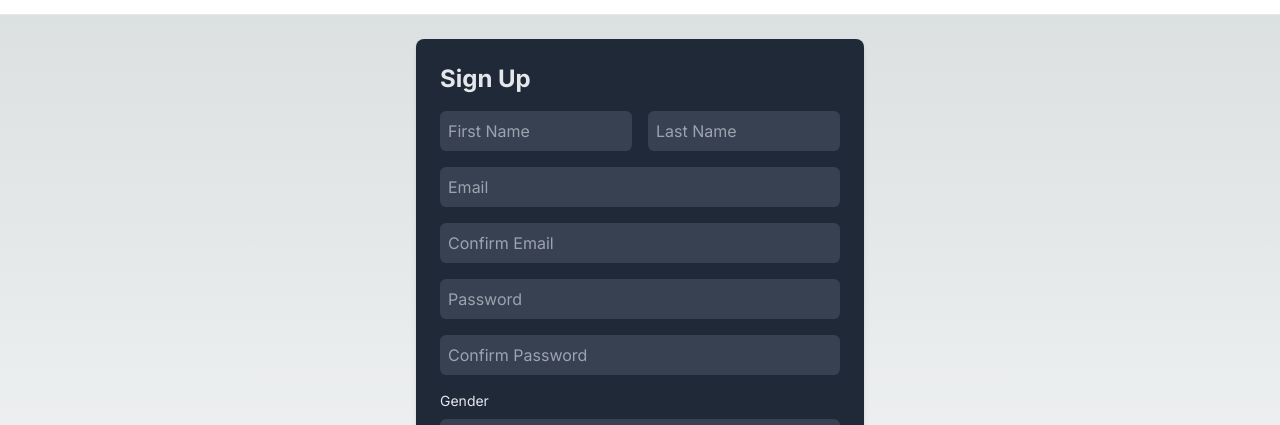
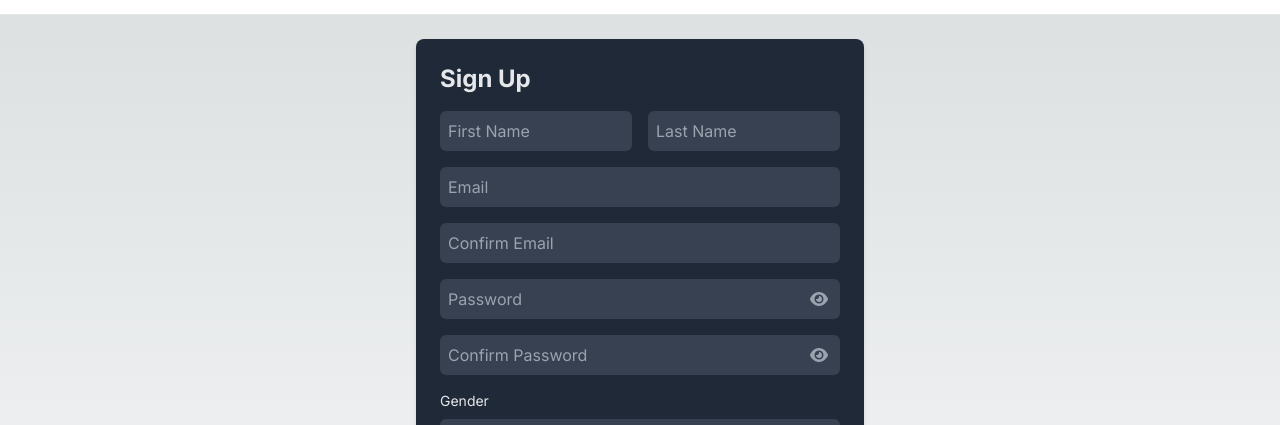
Before and after one commit to Siddharth0101/Ecommerce-Next.js, a Next.js app: page /register in a window 1280 px wide. Shown: the part 142-567 px from the top of the page. Built offline with nearby package versions, Linux system fonts and the light colour scheme.

Commit message:
sign up working

```diff
--- a/package.json
+++ b/package.json
@@ -9,6 +9,8 @@
     "lint": "next lint"
   },
   "dependencies": {
+    "@fortawesome/free-solid-svg-icons": "^6.5.2",
+    "@fortawesome/react-fontawesome": "^0.2.2",
     "@react-three/drei": "^9.107.2",
     "@react-three/fiber": "^8.16.8",
     "animejs": "^3.2.2",
--- a/src/app/(authentication)/register/page.js
+++ b/src/app/(authentication)/register/page.js
@@ -1,10 +1,22 @@
 "use client";
 import Link from "next/link";
-import { useEffect, useState } from "react";
+import { useEffect, useRef, useState } from "react";
 import Loader from "./loading";
+import StackedNotifications from "@/app/components/alert/alert";
+import { FontAwesomeIcon } from "@fortawesome/react-fontawesome";
+import { faEye, faEyeSlash } from "@fortawesome/free-solid-svg-icons";
 
 export default function Register() {
   const [isLoading, setIsLoading] = useState(true);
+  const [notification, setNotification] = useState(null);
+  const [showPassword, setShowPassword] = useState(false);
+  const [showConfirmPassword, setShowConfirmPassword] = useState(false);
+  const firstNameRef = useRef();
+  const lastNameRef = useRef();
+  const emailRef = useRef();
+  const confirmEmailRef = useRef();
+  const passwordRef = useRef();
+  const confirmPassRef = useRef();
 
   useEffect(() => {
     const timer = setTimeout(() => {
@@ -13,80 +25,227 @@ export default function Register() {
     return () => clearTimeout(timer);
   }, []);
 
+  const removeNotif = () => {
+    setNotification(null);
+  };
+
+  const signUpHandler = async (e) => {
+    e.preventDefault();
+    if (firstNameRef.current.value === "") {
+      setNotification({
+        id: Math.random(),
+        text: "First Name is required!",
+      });
+    } else if (lastNameRef.current.value === "") {
+      setNotification({
+        id: Math.random(),
+        text: "Last Name is required!",
+      });
+    } else if (emailRef.current.value === "") {
+      setNotification({
+        id: Math.random(),
+        text: "Email is required!",
+      });
+    } else if (confirmEmailRef.current.value === "") {
+      setNotification({
+        id: Math.random(),
+        text: "Confirm Email is required!",
+      });
+    } else if (emailRef.current.value !== confirmEmailRef.current.value) {
+      setNotification({
+        id: Math.random(),
+        text: "Emails do not match!",
+      });
+    } else if (passwordRef.current.value === "") {
+      setNotification({
+        id: Math.random(),
+        text: "Password is required!",
+      });
+    } else if (confirmPassRef.current.value === "") {
+      setNotification({
+        id: Math.random(),
+        text: "Confirm Password is required!",
+      });
+    } else if (passwordRef.current.value !== confirmPassRef.current.value) {
+      setNotification({
+        id: Math.random(),
+        text: "Passwords do not match!",
+      });
+    } else if (passwordRef.current.value.length < 8) {
+      setNotification({
+        id: Math.random(),
+        text: "Password must be at least 8 characters long!",
+      });
+    } else if (passwordRef.current.value.search(/[a-z]/) < 0) {
+      setNotification({
+        id: Math.random(),
+        text: "Password must contain at least one lowercase letter!",
+      });
+    } else if (passwordRef.current.value.search(/[A-Z]/) < 0) {
+      setNotification({
+        id: Math.random(),
+        text: "Password must contain at least one uppercase letter!",
+      });
+    } else if (passwordRef.current.value.search(/[0-9]/) < 0) {
+      setNotification({
+        id: Math.random(),
+        text: "Password must contain at least one number!",
+      });
+    } else if (passwordRef.current.value.search(/[@]/) < 0) {
+      setNotification({
+        id: Math.random(),
+        text: "Password must contain the '@' symbol!",
+      });
+    }
+    try {
+      const response = await fetch(
+        "https://identitytoolkit.googleapis.com/v1/accounts:signUp?key=AIzaSyDxycgQJ4R3MwnpWkQRpV-tkmBmApAPuCA",
+        {
+          method: "POST",
+          headers: {
+            "Content-Type": "application/json",
+          },
+          body: JSON.stringify({
+            email: emailRef.current.value,
+            password: passwordRef.current.value,
+          }),
+        }
+      );
+      if (!response.ok) {
+        if (response.status === 400) {
+          setNotification({
+            id: Math.random(),
+            text: "Email already exists.",
+          });
+        } else {
+          setNotification({
+            id: Math.random(),
+            text: "Something went wrong.",
+          });
+        }
+        return;
+      }
+      if (response.ok) {
+        const data = await response.json();
+        console.log(data);
+        setNotification({
+          id: Math.random(),
+          text: "Registration successful.",
+        });
+      }
+    } catch (error) {
+      setNotification({
+        id: Math.random(),
+        text: "Something went wrong.",
+      });
+    }
+  };
+
   if (isLoading) {
     return <Loader />;
   }
   return (
     <div>
-      <div class="flex flex-col items-center justify-center dark mt-6 mb-6">
-        <div class="w-full max-w-md bg-gray-800 rounded-lg shadow-md p-6">
-          <h2 class="text-2xl font-bold text-gray-200 mb-4">Sign Up</h2>
-          <form class="flex flex-col">
-            <div class="flex space-x-4 mb-4">
+      <StackedNotifications
+        notification={notification}
+        removeNotif={removeNotif}
+      />
+      <div className="flex flex-col items-center justify-center dark mt-6 mb-6">
+        <div className="w-full max-w-md bg-gray-800 rounded-lg shadow-md p-6">
+          <h2 className="text-2xl font-bold text-gray-200 mb-4">Sign Up</h2>
+          <form className="flex flex-col" onSubmit={signUpHandler}>
+            <div className="flex space-x-4 mb-4">
               <input
                 placeholder="First Name"
-                class="bg-gray-700 text-gray-200 border-0 rounded-md p-2 w-1/2 focus:bg-gray-600 focus:outline-none focus:ring-1 focus:ring-blue-500 transition ease-in-out duration-150"
+                className="bg-gray-700 text-gray-200 border-0 rounded-md p-2 w-1/2 focus:bg-gray-600 focus:outline-none focus:ring-1 focus:ring-blue-500 transition ease-in-out duration-150"
                 type="text"
+                ref={firstNameRef}
               />
               <input
                 placeholder="Last Name"
-                class="bg-gray-700 text-gray-200 border-0 rounded-md p-2 w-1/2 focus:bg-gray-600 focus:outline-none focus:ring-1 focus:ring-blue-500 transition ease-in-out duration-150"
+                className="bg-gray-700 text-gray-200 border-0 rounded-md p-2 w-1/2 focus:bg-gray-600 focus:outline-none focus:ring-1 focus:ring-blue-500 transition ease-in-out duration-150"
                 type="text"
+                ref={lastNameRef}
               />
             </div>
             <input
               placeholder="Email"
-              class="bg-gray-700 text-gray-200 border-0 rounded-md p-2 mb-4 focus:bg-gray-600 focus:outline-none focus:ring-1 focus:ring-blue-500 transition ease-in-out duration-150"
+              className="bg-gray-700 text-gray-200 border-0 rounded-md p-2 mb-4 focus:bg-gray-600 focus:outline-none focus:ring-1 focus:ring-blue-500 transition ease-in-out duration-150"
               type="email"
+              ref={emailRef}
             />
             <input
               placeholder="Confirm Email"
-              class="bg-gray-700 text-gray-200 border-0 rounded-md p-2 mb-4 focus:bg-gray-600 focus:outline-none focus:ring-1 focus:ring-blue-500 transition ease-in-out duration-150"
+              className="bg-gray-700 text-gray-200 border-0 rounded-md p-2 mb-4 focus:bg-gray-600 focus:outline-none focus:ring-1 focus:ring-blue-500 transition ease-in-out duration-150"
               type="email"
+              ref={confirmEmailRef}
             />
+            <div className="relative mb-4">
               <input
                 placeholder="Password"
-              class="bg-gray-700 text-gray-200 border-0 rounded-md p-2 mb-4 focus:bg-gray-600 focus:outline-none focus:ring-1 focus:ring-blue-500 transition ease-in-out duration-150"
-              type="password"
+                className="bg-gray-700 text-gray-200 border-0 rounded-md p-2 w-full focus:bg-gray-600 focus:outline-none focus:ring-1 focus:ring-blue-500 transition ease-in-out duration-150"
+                type={showPassword ? "text" : "password"}
+                ref={passwordRef}
               />
+              <span
+                onClick={() => setShowPassword(!showPassword)}
+                className="absolute right-3 top-1/2 transform -translate-y-1/2 text-gray-400 cursor-pointer"
+              >
+                <FontAwesomeIcon icon={showPassword ? faEyeSlash : faEye} />
+              </span>
+            </div>
+            <div className="relative mb-4">
               <input
                 placeholder="Confirm Password"
-              class="bg-gray-700 text-gray-200 border-0 rounded-md p-2 mb-4 focus:bg-gray-600 focus:outline-none focus:ring-1 focus:ring-blue-500 transition ease-in-out duration-150"
-              type="password"
+                className="bg-gray-700 text-gray-200 border-0 rounded-md p-2 w-full focus:bg-gray-600 focus:outline-none focus:ring-1 focus:ring-blue-500 transition ease-in-out duration-150"
+                type={showConfirmPassword ? "text" : "password"}
+                ref={confirmPassRef}
               />
+              <span
+                onClick={() => setShowConfirmPassword(!showConfirmPassword)}
+                className="absolute right-3 top-1/2 transform -translate-y-1/2 text-gray-400 cursor-pointer"
+              >
+                <FontAwesomeIcon
+                  icon={showConfirmPassword ? faEyeSlash : faEye}
+                />
+              </span>
+            </div>
             <label
-              class="text-sm mb-2 text-gray-200 cursor-pointer"
-              for="gender"
+              className="text-sm mb-2 text-gray-200 cursor-pointer"
+              htmlFor="gender"
             >
               Gender
             </label>
             <select
-              class="bg-gray-700 text-gray-200 border-0 rounded-md p-2 mb-4 focus:bg-gray-600 focus:outline-none focus:ring-1 focus:ring-blue-500 transition ease-in-out duration-150"
+              className="bg-gray-700 text-gray-200 border-0 rounded-md p-2 mb-4 focus:bg-gray-600 focus:outline-none focus:ring-1 focus:ring-blue-500 transition ease-in-out duration-150"
               id="gender"
             >
               <option value="male">Male</option>
               <option value="female">Female</option>
               <option value="other">Other</option>
             </select>
-            <label class="text-sm mb-2 text-gray-200 cursor-pointer" for="age">
+            <label
+              className="text-sm mb-2 text-gray-200 cursor-pointer"
+              htmlFor="age"
+            >
               Age
             </label>
             <input
-              class="bg-gray-700 text-gray-200 border-0 rounded-md p-2"
+              className="bg-gray-700 text-gray-200 border-0 rounded-md p-2"
               id="age"
               type="date"
             />
-            <p class="text-white mt-4">
+            <p className="text-white mt-4">
               Already have an account?
               <Link
-                class="text-sm text-blue-500 -200 hover:underline mt-4"
+                className="text-sm text-blue-500 hover:underline mt-4"
                 href="/login"
               >
                 Login
               </Link>
             </p>
             <button
-              class="bg-gradient-to-r from-indigo-500 to-blue-500 text-white font-bold py-2 px-4 rounded-md mt-4 hover:bg-indigo-600 hover:to-blue-600 transition ease-in-out duration-150"
+              className="bg-gradient-to-r from-indigo-500 to-blue-500 text-white font-bold py-2 px-4 rounded-md mt-4 hover:bg-indigo-600 hover:to-blue-600 transition ease-in-out duration-150"
               type="submit"
             >
               Sign Up
--- /dev/null
+++ b/src/app/components/alert/alert.js
@@ -0,0 +1,53 @@
+import { AnimatePresence, motion } from "framer-motion";
+import { FiAlertCircle, FiX } from "react-icons/fi";
+import { useEffect } from "react";
+
+const NOTIFICATION_TTL = 5000;
+
+const StackedNotifications = ({ notification, removeNotif }) => {
+  return (
+    <div className="flex items-center justify-center">
+      <AnimatePresence>
+        {notification && (
+          <Notification
+            removeNotif={removeNotif}
+            key={notification.id}
+            {...notification}
+          />
+        )}
+      </AnimatePresence>
+    </div>
+  );
+};
+
+const Notification = ({ text, id, removeNotif }) => {
+  useEffect(() => {
+    const timeoutRef = setTimeout(() => {
+      removeNotif(id);
+    }, NOTIFICATION_TTL);
+
+    return () => clearTimeout(timeoutRef);
+  }, [id, removeNotif]);
+
+  return (
+    <motion.div
+      layout
+      initial={{ y: 15, scale: 0.9, opacity: 0 }}
+      animate={{ y: 0, scale: 1, opacity: 1 }}
+      exit={{ y: -25, scale: 0.9, opacity: 0 }}
+      transition={{ type: "spring" }}
+      className="p-4 w-80 flex items-start rounded-lg gap-2 text-sm font-medium shadow-xl bg-gradient-to-r from-violet-500 to-indigo-500 text-white fixed z-50 bottom-4 right-4"
+    >
+      <FiAlertCircle className="text-3xl absolute -top-4 -left-4 p-2 rounded-full bg-white text-violet-600 shadow-lg" />
+      <span className="flex-grow">{text}</span>
+      <button
+        onClick={() => removeNotif(id)}
+        className="ml-auto mt-0.5 p-1 rounded-full bg-white text-violet-600 hover:bg-gray-200 transition-colors shadow"
+      >
+        <FiX />
+      </button>
+    </motion.div>
+  );
+};
+
+export default StackedNotifications;
```
Also changed, not shown: 1 other file (tests, documents, lock files or other folders). Lines whose indentation alone changed are shown as unchanged.
